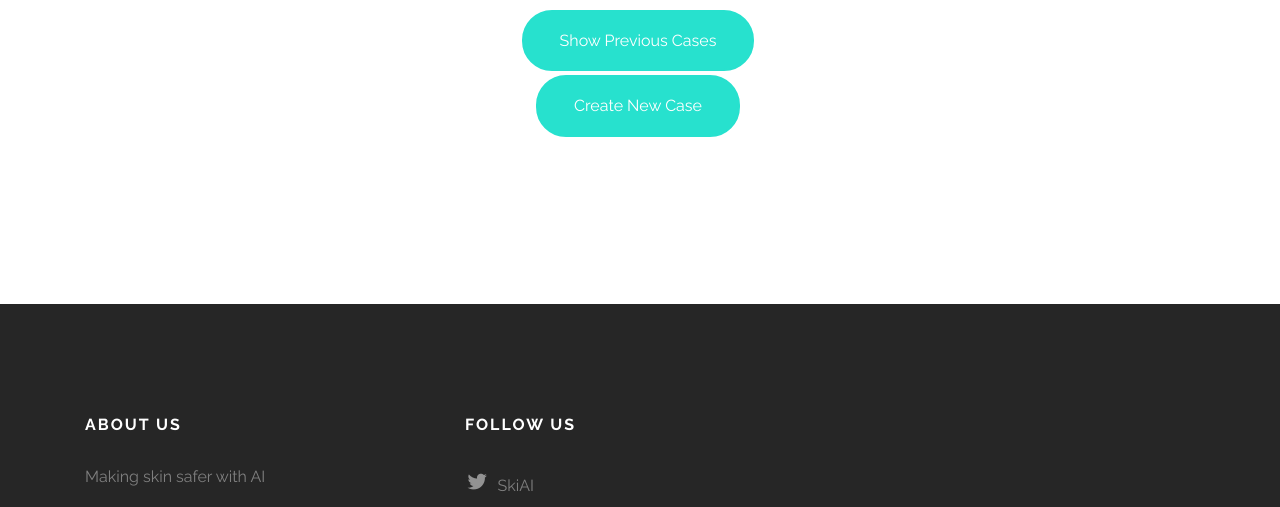
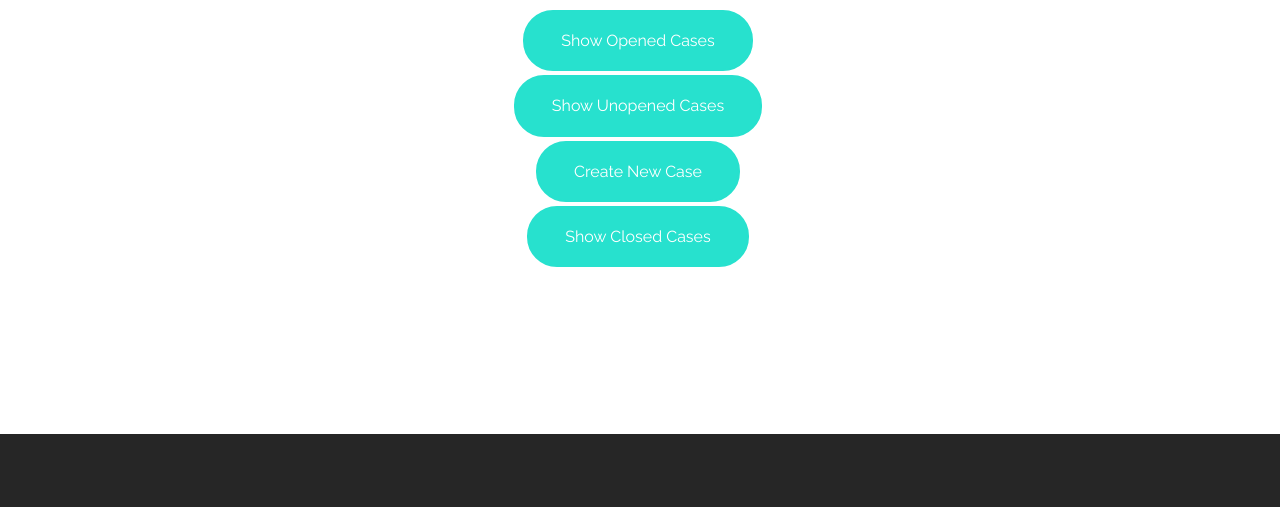
Before and after one commit to ADI10HERO/SkiSyAI, a Flask app: page / in a window 1280 px wide. Shown: the part 80-587 px from the top of the page. Run offline with Flask 2, Linux system fonts and the light colour scheme; a user stored in the database is signed in; some libraries are stand-ins or nearby versions; some web fonts are replaced.

Commit message:
new routes for dashboard,html

```diff
--- a/WebApp/app.py
+++ b/WebApp/app.py
@@ -105,13 +105,42 @@ def show_entries():
     finally:
         print("HEREREEE",res)
         return render_template('district.html',res=res)
+
 @app.route('/user_entries',methods=['POST','GET'])
 def user_entries():
     Session = sessionmaker(bind=engine)
     s = Session()
-    query = s.query(Data)
+    query = s.query(Data).filter(Data.status==1)
     try:
-        res = query.all()
+        res=query.all()
+    except Exception as e:
+        res = ["Sorry couldnt fetch"]
+        print(e)
+    finally:
+        print("HEREREEE",res)
+        return render_template('user.html',res=res)
+
+@app.route('/show_closed_cases',methods=['POST','GET'])
+def show_closed_cases():
+    Session = sessionmaker(bind=engine)
+    s = Session()
+    query = s.query(Data).filter(Data.status==2)
+    try:
+        res=query.all()
+    except Exception as e:
+        res = ["Sorry couldnt fetch"]
+        print(e)
+    finally:
+        print("HEREREEE",res)
+        return render_template('user.html',res=res)
+
+@app.route('/show_new_cases',methods=['POST','GET'])
+def show_new_cases():
+    Session = sessionmaker(bind=engine)
+    s = Session()
+    query = s.query(Data).filter(Data.status==0)
+    try:
+        res=query.all()
     except Exception as e:
         res = ["Sorry couldnt fetch"]
         print(e)
@@ -173,7 +202,6 @@ def test():
 
 @app.route('/case/<id>',methods=['POST','GET'])
 def cases(id):
-
     Session = sessionmaker(bind=engine)
     s = Session()
     query = s.query(Data).filter(Data.id.in_([int(id)+1]))
@@ -230,7 +258,7 @@ def end_case():
     s = Session()
     case_id = request.form.get('case_id')
     query = s.query(Data).filter(Data.id.in_([int(case_id)]))
-    res=query.update({Data.status:-1}, synchronize_session = False)
+    res=query.update({Data.status:2}, synchronize_session = False)
     s.commit()
     return show_entries()
 
--- a/WebApp/templates/dashboard.html
+++ b/WebApp/templates/dashboard.html
@@ -67,12 +67,18 @@
 	</header>
 	<div align="center" class="col-md-12 text-center animate-box btn-lg">
 		<form action="{{url_for('user_entries')}}" method="POST">
-        <input type="submit" class="btn btn-primary btn-lg" value="Show Previous Cases">
+        <input type="submit" class="btn btn-primary btn-lg" value="Show Opened Cases">
 		</form>
+        <form action="{{url_for('show_new_cases')}}" method="POST">
+				<input type="submit" class="btn btn-primary btn-lg"  value="Show Unopened Cases">
+				</form>
 
 		<form action="{{url_for('show_index')}}" method="POST">
-        <input type="submit" class="btn btn-primary btn-lg"  value="Create New Case">
-        </form>
+				<input type="submit" class="btn btn-primary btn-lg"  value="Create New Case">
+				</form>
+		<form action="{{url_for('show_closed_cases')}}" method="POST">
+						<input type="submit" class="btn btn-primary btn-lg"  value="Show Closed Cases">
+		</form>
     </div>
     <script>
 		function senddata()
```
